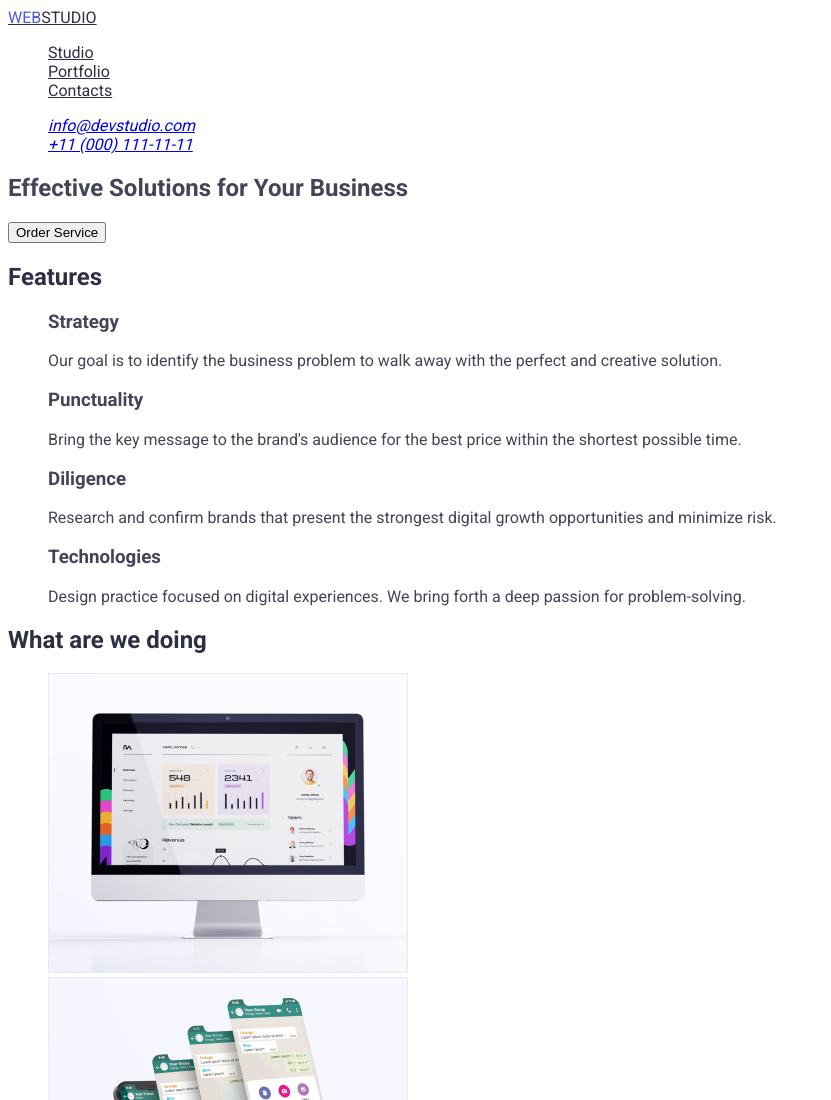
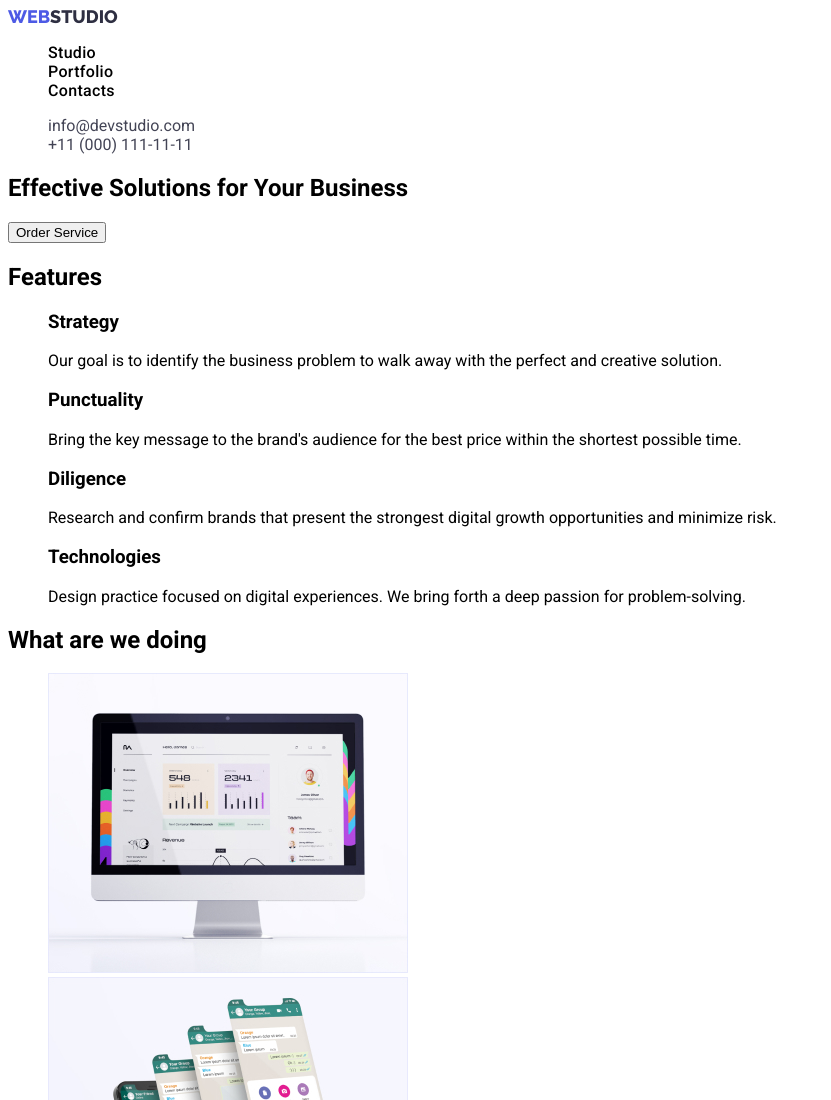
Before and after one commit to YuliiaPro/goit-markup-hw-02, a plain HTML site: page index.html in a window 1280 px wide. Shown: the top 1100 px of the page, without its empty margins (0-831 px from the left). Drawn offline with Linux system fonts and the light colour scheme.

Commit message:
commit26042023

```diff
--- a/css/styles.css
+++ b/css/styles.css
@@ -1,18 +1,59 @@
+:root {
+  --accent-color: #2e2f42;
+  --seccondary-color: #434455;
+  --third-color: #f4f4fd;
+  --main-color: #ffffff;
+  --logo-color: #4d5ae5;
+  --focus-color: #404bbf;
+}
 body {
-  background-color: #ffffff;
-  color: #434455;
-  font-family: roboto;
+  background-color: var(--main-color);
+  font-family: 'Roboto', sans-serif;
+  color: var (--seccondary-color);
 }
 .list {
   list-style: none;
 }
+.link {
+  text-decoration: none;
+}
 .logo {
-  color: #2e2f42;
+  font-family: 'Raleway', sans-serif;
+  font-style: normal;
+  font-weight: 800;
+  font-size: 18px;
+  line-height: 0.86;
+  color: var(--accent-color);
 }
-.logo > span {
-  color: #4d5ae5;
+.span-logo {
+  color: var(--logo-color);
 }
-.site-nav .link {
+.menu-link {
+  font-style: normal;
+  font-weight: 500;
+  font-size: 16px;
+  line-height: 0.67;
+  letter-spacing: 0.02em;
+  color: var (var(--accent-color));
+}
+.menu-link:hover,
+.menu-link:focus {
+  color: var(--focus-color);
+}
+.address-link {
+  font-family: 'Roboto', sans-serif;
+  font-style: normal;
+  font-weight: 400;
+  font-size: 16px;
+  line-height: 0.67;
+  color: var(--seccondary-color);
+}
+.address-link:hover,
+.address-link:focus {
+  color: var(--focus-color);
+}
+
+/* .site-nav .link {
   color: #2e2f42;
 }
 .site-nav .link:hover,
@@ -21,7 +62,7 @@ body {
 }
 .section-title {
   color: #2e2f42;
-}
+} */
 
 /*  .address .link:hover,
 .address .link:focus {
--- a/index.html
+++ b/index.html
@@ -16,19 +16,35 @@
   <body>
     <!-- Page header -->
     <header class="page-header">
-      <nav>
-        <a href="./index.html" class="logo"> <span>WEB</span>STUDIO</a>
-        <ul class="site-nav list">
-          <li><a href="./index.html" class="link"> Studio</a></li>
-          <li><a href="./portfolio.html" class="link">Portfolio</a></li>
-          <li><a href="" target="_blank" class="link">Contacts</a></li>
+      <nav class="header-navigation">
+        <a class="logo link" href="./index.html">
+          <span class="span-logo logo link">WEB</span>STUDIO</a
+        >
+        <ul class="menu-list list">
+          <li class="menu-item">
+            <a class="menu-link link" href="./index.html"> Studio</a>
+          </li>
+          <li class="menu-item">
+            <a class="menu-link link" href="./portfolio.html">Portfolio</a>
+          </li>
+          <li class="menu-item">
+            <a class="menu-link link" href="" target="_blank">Contacts</a>
+          </li>
         </ul>
       </nav>
       <!-- Contacts -->
       <address class="address">
         <ul class="address-list list">
-          <li><a href="mailto:info@devstudio.com">info@devstudio.com</a></li>
-          <li><a href="tel:+110001111111">+11 (000) 111-11-11</a></li>
+          <li class="address-item">
+            <a class="address-link link" href="mailto:info@devstudio.com"
+              >info@devstudio.com</a
+            >
+          </li>
+          <li class="address-item">
+            <a class="address-link link" href="tel:+110001111111"
+              >+11 (000) 111-11-11</a
+            >
+          </li>
         </ul>
       </address>
     </header>
```
